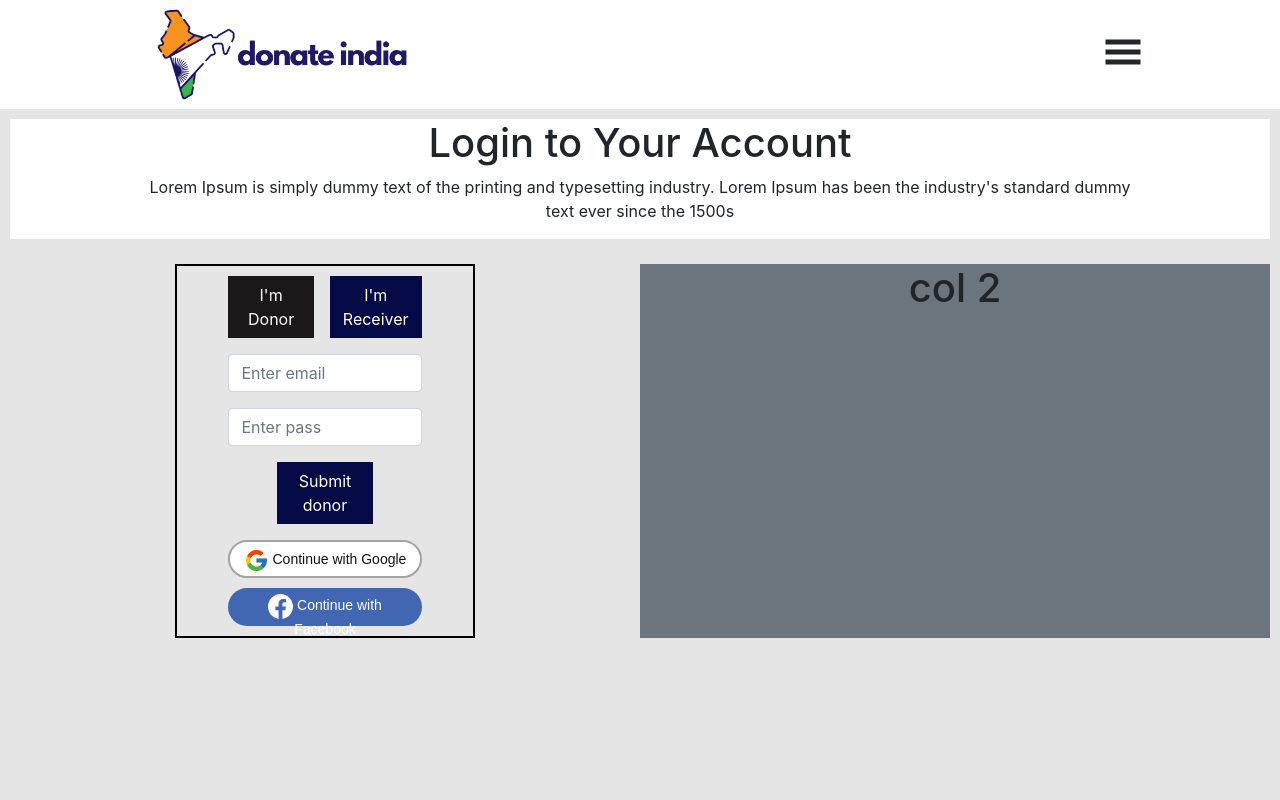
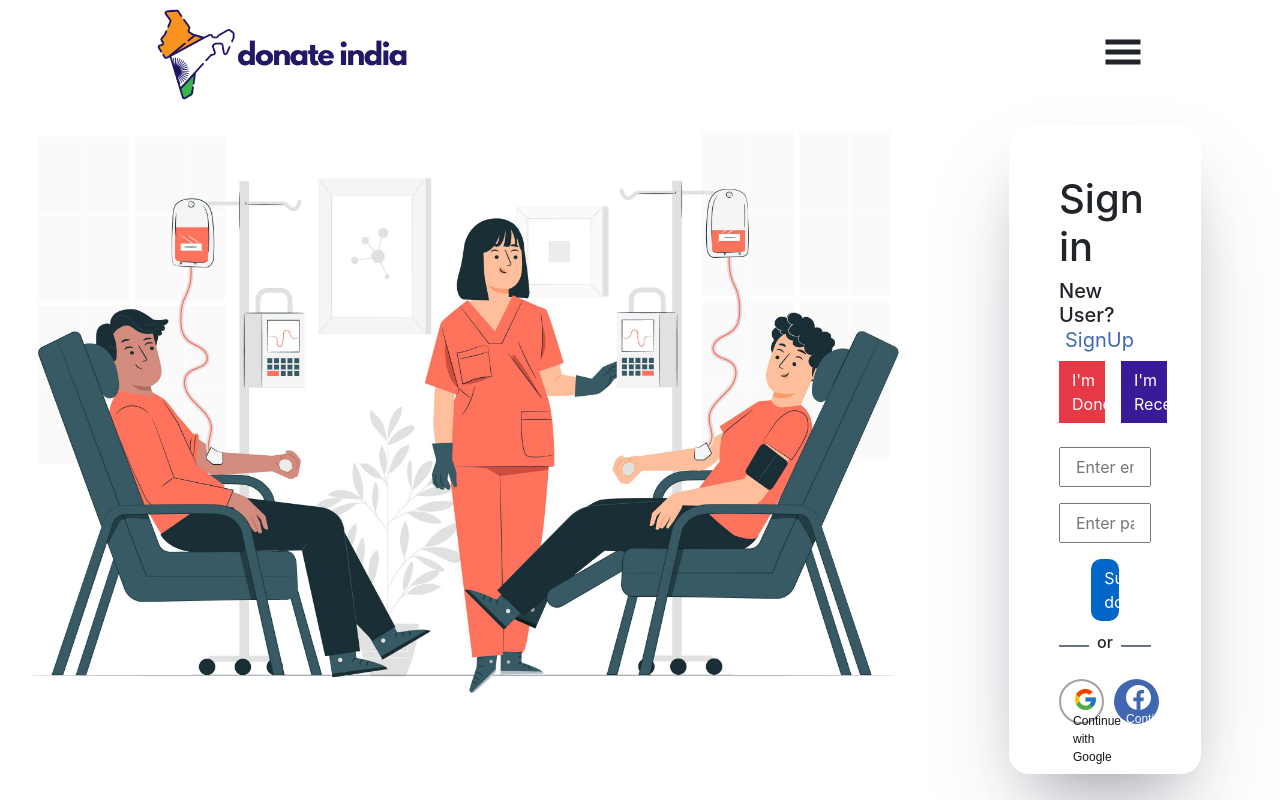
Before and after one commit to tanujdey7/donateindia, a React (Create React App) app: page /Login in a window 1280 px wide. Shown: the top 800 px of the page. Built offline with nearby package versions, Linux system fonts and the light colour scheme.

Commit message:
login sign up done

```diff
--- a/src/Pages/Loginpages/Login.css
+++ b/src/Pages/Loginpages/Login.css
@@ -1,28 +1,40 @@
 .login-wrapper {
-    padding: 10px;
+    padding: 0px 0px;
 }
 
 .login-section {
     width: 100%;
     height: 700px;
-    background-color: #e5e5e5;
+    background-color: #ffffff;
+}
+.login-head{
+    text-align: left;
 }
 
-.login-wrapper-row {
-    background-color: rgb(255, 255, 255);
-    width: 100%;
-    margin: 0px;
-    padding: 0px;
+.login-title-text{
+    text-align: left;
 }
 
-.login-title-wrap {
-    width: 80%;
-    margin-left: auto;
-    margin-right: auto;
+.signup-into-btn{
+    border: none;
+    width: auto;
+    background: transparent;
+    height: auto;
+    color: #4267B2;
+
+}
+    /* login form */
+.login-line{
+    display: flex;
 }
 
-/* login form */
-
+.login-line>hr{
+    width: 50%;
+    border: 1px solid #6c757d;
+}
+.whole-login-sec-wrap{
+    margin-top: 5%;
+}
 .login-form-wrapper-row {
     width: 100%;
     margin: 0px;
@@ -31,84 +43,100 @@
 
 .login-col-wrap {
     display: flex;
-    padding-top: 2%;
     width: 100%;
-    /* margin-left: auto;
-    margin-right: auto; */
+
 }
 
 .login-switch-btns {
-    width: 70%;
+    width: 100%;
     display: flex;
-    margin-left: auto;
-    margin-right: auto;
-    /* border: 1px solid red; */
-}
-
-.login-form-div {
-    width: 50%;
-    padding: 10px;
-    border: 2px solid black;
     margin-left: auto;
     margin-right: auto;
 }
 
+.login-form-div {
+    width: 60%;
+    padding:50px;
+    margin-top: 5%;
+    box-shadow: rgba(50, 50, 93, 0.25) 0px 50px 100px -20px, rgba(0, 0, 0, 0.3) 0px 30px 60px -30px;
+    border-radius: 20px;
+    margin-left: auto;
+    background-color: #ffffff;
+    margin-right: auto;
+}
+
+.form-controls{
+    width: 100%;
+    height: 40px;
+    padding: 15px;
+}
+
 .donor-login-form {
-    width: 70%;
+    width: 100%;
     margin-left: auto;
     margin-right: auto;
 }
 
 .receiver-login-form {
-    width: 70%;
+    width: 100%;
     margin-left: auto;
     margin-right: auto;
 }
 
 .login-switch-donor-btn {
-    width: 48%;
+    width: 50%;
     color: #ffffff;
     border-radius: 0px;
-    background-color: rgb(26, 24, 24);
+    background-color:#e63946;
 }
 
 .login-switch-receiver-btn {
     width: 50%;
     border-radius: 0px;
-    background-color: rgb(3, 10, 70);
+    background-color: #391A99;
     color: #ffffff;
 }
 
 .submit-donor {
-    width: 50%;
+    width: 30%;
     margin-left: auto;
     margin-right: auto;
-    border-radius: 0px;
-    background-color: rgb(3, 10, 70);
+    border-radius:10px;
+    background-color: #0466c8;
     color: #ffffff;
 }
 
 .social-login-btn-google {
-    width: 70%;
+    width: 49%;
     color: #131313;
     border: 2px solid rgb(163, 163, 163);
     border-radius: 30px;
-    height: 38px;
-    font-size: 14px;
+    height: 45px;
+    font-size: 12px;
     font-family: "Poppins", sans-serif;
-    /* border-radius: 0px; */
     background-color: #ffffff;
 }
 
 .social-login-btn-facebook {
-    width: 70%;
-    margin-top: 10px;
+    width: 49%;
+    margin-left: 10px;
     color: #ffffff;
     font-family: "Poppins", sans-serif;
-    font-size: 14px;
+    font-size: 12px;
     border: none;
     border-radius: 30px;
-    height: 38px;
-    /* border-radius: 0px; */
+    height: 45px;
     background-color: #4267B2;
 }
+
+
+/* signup */
+.signup-form-col{
+    width: 100%;
+    height: 100%;
+
+}
+
+.social-login-div{
+    display: flex;
+}
--- a/src/Pages/Loginpages/Login.jsx
+++ b/src/Pages/Loginpages/Login.jsx
@@ -1,30 +1,29 @@
 import React, { useState } from "react";
 import "./Login.css";
-import {FcGoogle} from "react-icons/fc";
-import {SiFacebook} from "react-icons/si";
+import { FcGoogle } from "react-icons/fc";
+import { SiFacebook } from "react-icons/si";
+import Donationpic from "../Images/logindonate.jpg";
 
 const Login = () => {
   const [state, setstate] = useState(false);
+  const [signup, setSignup] = useState(false);
 
   return (
     <div className="login-section">
       <div className="login-wrapper">
-        <div className="login-wrapper-row row">
-          <div className="login-title-wrap">
-            <div className="login-title-div">
-              <h1>Login to Your Account</h1>
-              <p>
-                Lorem Ipsum is simply dummy text of the printing and typesetting
-                industry. Lorem Ipsum has been the industry's standard dummy
-                text ever since the 1500s
-              </p>
-            </div>
-          </div>
-        </div>
         <div className="login-form-wrapper-row row">
           <div className="login-col-wrap">
             <div className="col">
-              <div className="login-form-div">
+              <img src={Donationpic} width="900" alt="donation pic" />
+            </div>
+
+            <div className="signup-form-col col">
+              {signup===false?(<div className="login-form-div">
+                <div className="login-head">
+                  <h1 className="login-title-text">Sign in</h1>
+                  <h5>New User?<button className="signup-into-btn btn-md" onClick={()=>setSignup(true)}>SignUp</button></h5>
+                </div>
+                <div className="whole-login-sec-wrap">
                 <div className="login-switch-btns">
                   <button
                     onClick={() => setstate(false)}
@@ -40,16 +39,16 @@ const Login = () => {
                   </button>
                 </div>
                 {state === false ? (
-                  <div className="donor-login-form">
+                  <div className="donor-login-form mt-2">
                     <form>
                       <input
                         type="text"
-                        className="form-control mt-3"
+                        className="form-controls mt-3"
                         placeholder="Enter email"
                       />
                       <input
                         type="text"
-                        className="form-control mt-3"
+                        className="form-controls mt-3"
                         placeholder="Enter pass"
                       />
                       <button type="submit" class="btn submit-donor mt-3">
@@ -63,12 +62,12 @@ const Login = () => {
                     <form>
                       <input
                         type="text"
-                        className="form-control mt-3"
+                        className="form-controls mt-3"
                         placeholder="Enter email"
                       />
                       <input
                         type="text"
-                        className="form-control mt-3"
+                        className="form-controls mt-3"
                         placeholder="Enter pass"
                       />
                       <button type="submit" class="btn btn-primary mt-2">
@@ -77,15 +76,93 @@ const Login = () => {
                     </form>
                   </div>
                 ) : null}
-
+                <div className="login-line mt-2">
+                    <hr></hr><h6 className="mt-1 ml-2 mr-2">or</h6><hr></hr>
+                </div>
                 <div className="social-login-div mt-3">
-                    <button className="btn social-login-btn-google"><FcGoogle className="facebook-icon" size="25" /> Continue with Google</button>
-                    <button className="btn social-login-btn-facebook"><SiFacebook size="25" /> Continue with Facebook</button>
+                  <button className="btn social-login-btn-google">
+                    <FcGoogle className="facebook-icon" size="25" /> Continue
+                    with Google
+                  </button>
+                  <button className="btn social-login-btn-facebook">
+                    <SiFacebook size="25" /> Continue with Facebook
+                  </button>
                 </div>
-              </div>
-            </div>
-            <div className="col bg-secondary">
-              <h1>col 2</h1>
+                </div>
+              </div>)
+              :
+              <div className="login-form-div">
+                <div className="login-head">
+                  <h1 className="login-title-text">SignUp</h1>
+                  <h5>New User?<button className="signup-into-btn btn-md" onClick={()=>setSignup(false)}>Sign</button></h5>
+                </div>
+                <div className="whole-login-sec-wrap">
+                <div className="login-switch-btns">
+                  <button
+                    onClick={() => setstate(false)}
+                    className="btn login-switch-donor-btn"
+                  >
+                    I'm Donor
+                  </button>
+                  <button
+                    onClick={() => setstate(true)}
+                    className="btn login-switch-receiver-btn ml-3"
+                  >
+                    I'm Receiver
+                  </button>
+                </div>
+                {state === false ? (
+                  <div className="donor-login-form mt-2">
+                    <form>
+                      <input
+                        type="text"
+                        className="form-controls mt-3"
+                        placeholder="Enter email"
+                      />
+                      <input
+                        type="text"
+                        className="form-controls mt-3"
+                        placeholder="Enter pass"
+                      />
+                      <button type="submit" class="btn submit-donor mt-3">
+                        Submit Receiver
+                      </button>
+                    </form>
+                  </div>
+                ) : null}
+                {state ? (
+                  <div className="receiver-login-form">
+                    <form>
+                      <input
+                        type="text"
+                        className="form-controls mt-3"
+                        placeholder="Enter email"
+                      />
+                      <input
+                        type="text"
+                        className="form-controls mt-3"
+                        placeholder="Enter pass"
+                      />
+                      <button type="submit" class="btn btn-primary mt-2">
+                        Submit Receiver
+                      </button>
+                    </form>
+                  </div>
+                ) : null}
+                <div className="login-line mt-2">
+                    <hr></hr><h6 className="mt-1 ml-2 mr-2">or</h6><hr></hr>
+                </div>
+                <div className="social-login-div mt-3">
+                  <button className="btn social-login-btn-google">
+                    <FcGoogle className="facebook-icon" size="25" /> Continue
+                    with Google
+                  </button>
+                  <button className="btn social-login-btn-facebook">
+                    <SiFacebook size="25" /> Continue with Facebook
+                  </button>
+                </div>
+                </div>
+              </div>}
             </div>
           </div>
         </div>
```
Also changed, not shown: src/Components/Images/logindonate.jpg (added), src/Pages/Images/logindonate.jpg (added).
